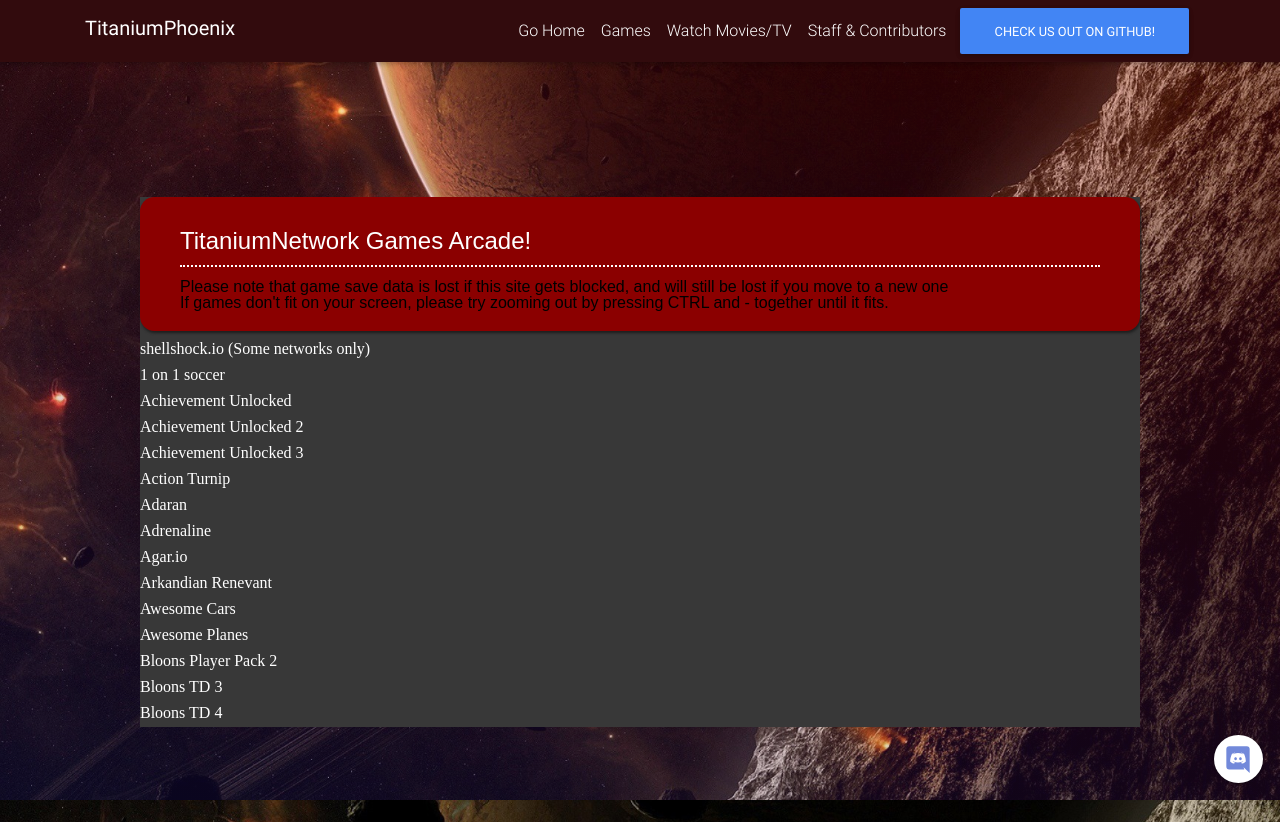
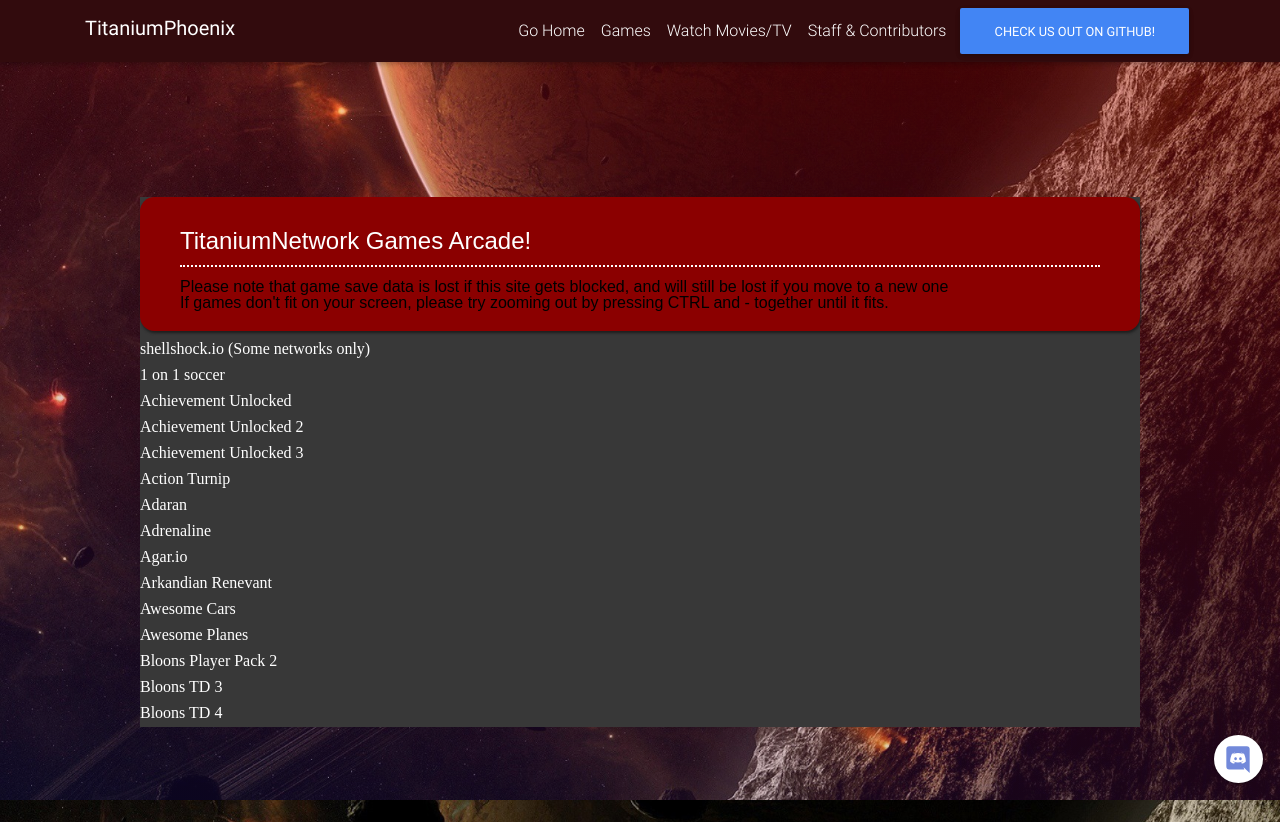
Before and after one commit to Rein1n/nauticashell, a PHP site: page /games.html in a window 1280 px wide. Run offline with PHP 8.4, Linux system fonts and the light colour scheme.

Commit message:
this feels like an old version of the site actually

```diff
--- a/css/primary.css
+++ b/css/primary.css
@@ -16,7 +16,7 @@ body:before {
  position: fixed;
  left: 0; right: 0;
  top: 0; bottom: 0;
- background: linear-gradient(15deg, rgba(42, 27, 161, 0.2), rgba(255, 10, 20, 0.16) 90%);
+ background: linear-gradient(15deg, rgba(42, 27, 161, 0.2), rgba(255, 10, 20, 0.26) 90%);
  z-index: -99999;
 }
 
```
